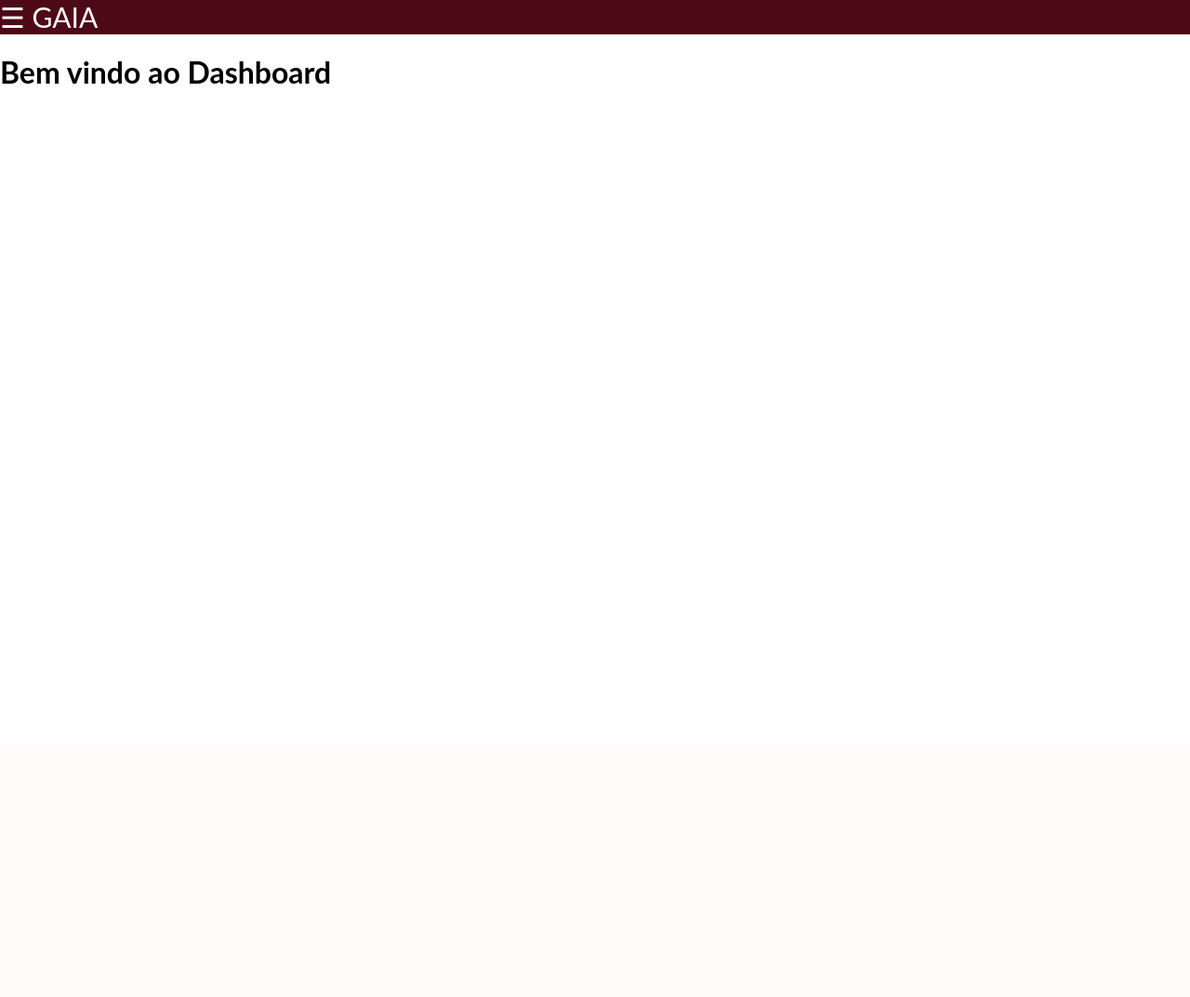
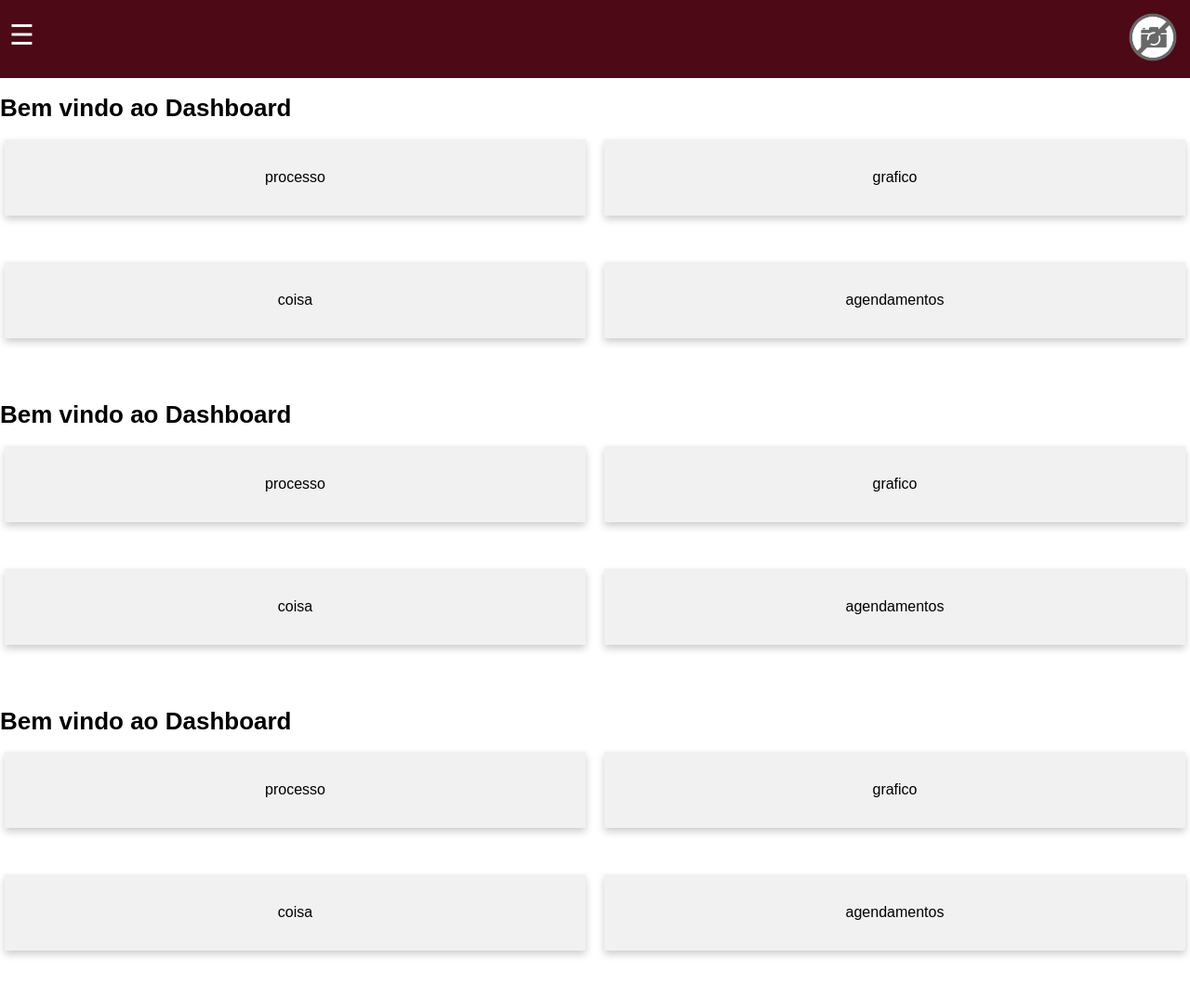
Before and after one commit to LuanaPovroznik/Gaia, a PHP site: page /dashboard.php in a window 1280 px wide. Shown: the whole page at 93% size. Before the commit the page ends 90 px from the top, so only its background shows below. Run offline with PHP 8.4, Linux system fonts and the light colour scheme.

Commit message:
muitas coisas

```diff
--- a/components/navigation_bar.php
+++ b/components/navigation_bar.php
@@ -1,27 +1,57 @@
 <?php
-    if ( $_SERVER['REQUEST_METHOD']=='GET' && realpath(__FILE__) == realpath( $_SERVER['SCRIPT_FILENAME'] ) ) {
-        header( 'HTTP/1.0 403 Forbidden', TRUE, 403 );
-        die( header( 'location: index.php' ) );
-    }
+
 ?>
 
 <!DOCTYPE html>
 <html>
     <head>
         <meta name="viewport" content="width=device-width, initial-scale=1">
-        <link rel="stylesheet" href="../css/navigation_bar.style.css">
+        <link rel="stylesheet" href="../css/navigation_bar_style.css">
     </head>
 <body>
-    <div id="mySidenav" class="sidenav">
-    <a href="javascript:void(0)" class="closebtn" onclick="closeNav()">&times;</a>
-    <a href="#">Perfil</a>
-    <a href="#">Meus agendamentos</a>
-    <a href="#">Meus processos</a>
-    <a href="#">Meus agendamentos</a>
-    </div>
-    <div class="topnav">
-        <span style="font-size:30px; color: snow; cursor:pointer" onclick="openNav()">&#9776; GAIA</span>
-    </div>
+    <?php
+            echo '<div id="mySidenav" class="sidenav">';
+            echo '<a href="javascript:void(0)" class="closebtn" onclick="closeNav()">&times;</a>';
+            echo '<a href="#">Meus agendamentos</a>';
+            echo '<a href="#">Meus processos</a>';
+            echo '<a href="#">Meus agendamentos</a>';
+            echo '<a href="cadastro_vara.php">Nova vara judiciária</a>';
+            echo '</div>';
+            echo '<div class="topnav">';
+                echo '<span class="test" style="font-size:30px; color: snow; cursor:pointer; float: left; margin-left: 10px" onclick="openNav()">&#9776;</span>';
+                echo '<div class="dropdown">';
+                    echo '<button class="dropbtn">';
+                        echo '<img class="userAvatar" src="../img/no-image.png" id="myImg">';
+                    echo '</button>';
+                    echo '<div class="dropdown-content">';
+                    echo '<a href="#">Meu perfil</a>';
+                    echo '<a href="logout.php">Sair</a>';
+                    echo '</div>';
+                echo '</div>';
+            echo '</div>';
+
+
+
+           /* echo '<div id="mySidenav" class="sidenav">';
+            echo '<a href="javascript:void(0)" class="closebtn" onclick="closeNav()">&times;</a>';
+            echo '<a href="#">Nova vara judiciária</a>';
+            echo '</div>';
+            echo '<div class="topnav">';
+                echo '<span class="test" style="font-size:30px; color: snow; cursor:pointer;" onclick="openNav()">&#9776; GAIA</span>';
+                echo '<div class="dropdown">';
+                    echo '<button class="dropbtn">';
+                        echo '<img class="userAvatar" src="../img/no-image.png" id="myImg">';
+                    echo '</button>';
+                    echo '<div class="dropdown-content">';
+                    echo '<a href="#">Meu perfil</a>';
+                    echo '<a href="logout.php">Sair</a>';
+                    echo '</div>';
+                echo '</div>';
+            echo '</div>';*/
+
+
+    ?>
+
 <script>
     function openNav() {
     document.getElementById("mySidenav").style.width = "250px";
--- /dev/null
+++ b/css/dashboard_style.css
@@ -0,0 +1,42 @@
+* {
+    box-sizing: border-box;
+  }
+
+  body {
+    font-family: Arial, Helvetica, sans-serif;
+  }
+
+  /* Float four columns side by side */
+  .column {
+    float: left;
+    width: 50%;
+    padding: 0 10px;
+    margin-bottom: 50px;
+  }
+
+  /* Remove extra left and right margins, due to padding in columns */
+  .row {margin: 0 -5px;}
+
+  /* Clear floats after the columns */
+  .row:after {
+    content: "";
+    display: table;
+    clear: both;
+  }
+
+  /* Style the counter cards */
+  .card {
+    box-shadow: 0 4px 8px 0 rgba(0, 0, 0, 0.2); /* this adds the "card" effect */
+    padding: 16px;
+    text-align: center;
+    background-color: #f1f1f1;
+  }
+
+  /* Responsive columns - one column layout (vertical) on small screens */
+  @media screen and (max-width: 600px) {
+    .column {
+      width: 100%;
+      display: block;
+      margin-bottom: 20px;
+    }
+  }
--- a/css/navigation_bar.style.css
+++ /dev/null
@@ -1,69 +0,0 @@
-body {
-    font-family: "Lato", sans-serif;
-    margin: 0 auto;
-
-}
-
-  .sidenav {
-    height: 100%;
-    width: 0;
-    position: fixed;
-    z-index: 1;
-    top: 0;
-    left: 0;
-    background-color: #4D0916;
-    overflow-x: hidden;
-    transition: 0.5s;
-    padding-top: 60px;
-  }
-
-  .sidenav a {
-    padding: 8px 8px 8px 32px;
-    text-decoration: none;
-    font-size: 20px;
-    color: snow;
-    display: block;
-    transition: 0.3s;
-  }
-
-  .sidenav a:hover {
-    color: #f1f1f1;
-  }
-
-  .sidenav .closebtn {
-    position: absolute;
-    top: 0;
-    right: 25px;
-    font-size: 36px;
-    margin-left: 50px;
-  }
-
-  @media screen and (max-height: 450px) {
-    .sidenav {padding-top: 15px;}
-    .sidenav a {font-size: 18px;}
-  }
-
-  .topnav {
-    overflow: hidden;
-    background-color: #4D0916;
-    margin-top: 0px;
-  }
-
-  .topnav a {
-    float: left;
-    color: #f2f2f2;
-    text-align: center;
-    padding: 14px 16px;
-    text-decoration: none;
-    font-size: 17px;
-  }
-
-  .topnav a:hover {
-    background-color: #ddd;
-    color: #992238;
-  }
-
-  .topnav a.active {
-    background-color: #04AA6D;
-    color: white;
-  }
--- /dev/null
+++ b/css/navigation_bar_style.css
@@ -0,0 +1,145 @@
+body {
+    font-family: "Lato", sans-serif;
+    margin: 0 auto;
+
+}
+
+.sidenav {
+    height: 100%;
+    width: 0;
+    position: fixed;
+    z-index: 1;
+    top: 0;
+    left: 0;
+    background-color: #4D0916;
+    overflow-x: hidden;
+    padding-top: 60px;
+    text-align: left;
+}
+
+.sidenav a {
+    padding: 8px 8px 8px 32px;
+    text-decoration: none;
+    font-size: 20px;
+    color: snow;
+    display: block;
+    transition: 0.3s;
+}
+
+.sidenav a:hover {
+    color: #966e75;
+}
+
+.sidenav .closebtn {
+    position: absolute;
+    top: 0;
+    right: 25px;
+    font-size: 36px;
+    margin-left: 50px;
+}
+
+@media screen and (max-height: 450px) {
+    .sidenav {padding-top: 15px;}
+    .sidenav a {font-size: 18px;}
+}
+
+.topnav {
+  overflow: hidden;
+  background-color: #4D0916;
+}
+
+.topnav a {
+    float: left;
+    color: #f2f2f2;
+    justify-content: space-between;
+    text-align: center;
+    padding: 14px 16px;
+    text-decoration: none;
+    font-size: 17px;
+}
+
+.topnav a:hover {
+    background-color: #ddd;
+    color: #992238;
+}
+
+.topnav a.active {
+    background-color: #04AA6D;
+    color: white;
+}
+
+.topnav span{
+  margin-top: 20px;
+}
+
+.userAvatar{
+    align-self: center;
+    justify-self: center;
+    margin-top: 10px;
+    height: 150px;
+    border-radius: 50%;
+    max-height: 60px;
+    max-width: 60px;
+}
+
+.test{
+  margin-top: 20px !important;
+}
+.dropdown {
+  float: right;
+  overflow: hidden;
+  border-radius: 50%;
+}
+.dropdown .dropbtn {
+  border-radius: 50%;
+  font-size: 16px;
+  border: none;
+  outline: none;
+  color: white;
+  padding: 0px 0px;
+  background-color: inherit;
+  font-family: inherit; /* Important for vertical align on mobile phones */
+  margin: 0; /* Important for vertical align on mobile phones */
+  margin-right: 10px;
+  margin-bottom: 10px;
+}
+
+/* Add a red background color to navbar links on hover
+.navbar a:hover, .dropdown:hover .dropbtn {
+  background-color: red;
+}*/
+
+/* Dropdown content (hidden by default) */
+.dropdown-content {
+  display: none;
+  position: absolute;
+  background-color: #f9f9f9;
+  min-width: 10px;
+  max-width: fit-content;
+  box-shadow: 0px 8px 16px 0px rgba(0,0,0,0.2);
+  z-index: 1;
+  text-align: left
+}
+
+/* Links inside the dropdown */
+.dropdown-content a {
+  float: none;
+  color: black;
+  padding: 12px 16px;
+  text-decoration: none;
+  display: block;
+  text-align: left;
+}
+
+/* Add a grey background color to dropdown links on hover */
+.dropdown-content a:hover {
+  background-color: #ddd;
+}
+
+/* Show the dropdown menu on hover */
+.dropdown:hover .dropdown-content {
+  display: block;
+}
+span{
+  margin-top: 20px !important;
+}
--- a/src/dashboard.php
+++ b/src/dashboard.php
@@ -2,9 +2,6 @@
     <?php
         include 'config.php';
         include '../components/navigation_bar.php';
-
-        @$userLogin = $_SESSION['login'];
-        @$userId = $_SESSION['id'];
     ?>
 <html lang="pt-BR">
 <head>
@@ -12,10 +9,89 @@
     <meta name="viewport"
           content="width=device-width, user-scalable=no, initial-scale=1.0, maximum-scale=1.0, minimum-scale=1.0">
     <meta http-equiv="X-UA-Compatible" content="ie=edge">
-    <link href="css/register_style.css" rel="stylesheet">
+    <link href="../css/dashboard_style.css" rel="stylesheet">
     <title>Dashboard</title>
 </head>
 <body>
-   <h1>Bem vindo ao Dashboard</h1>
+    <?php
+    echo '<h1 style="font-size: 26px">Bem vindo ao Dashboard</h1>';
+
+        echo '<div class="row">';
+        echo '<div class="column">';
+            echo '<div class="card">';
+                echo '<p>processo</p>';
+            echo '</div>';
+            echo '</div>';
+            echo '<div class="column">';
+                echo '<div class="card">';
+                    echo '<p>grafico</p>';
+                echo '</div>';
+            echo '</div>';
+            echo '<div class="column">';
+            echo '<div class="card">';
+                echo '<p>coisa</p>';
+                    echo '</div>';
+                echo '</div>';
+            echo '<div class="column">';
+                echo '<div class="card">';
+                    echo '<p>agendamentos</p>';
+                echo '</div>';
+            echo '</div>';
+        echo '</div>';
+    ?>
+
+<?php
+    echo '<h1 style="font-size: 26px">Bem vindo ao Dashboard</h1>';
+
+        echo '<div class="row">';
+        echo '<div class="column">';
+            echo '<div class="card">';
+                echo '<p>processo</p>';
+            echo '</div>';
+            echo '</div>';
+            echo '<div class="column">';
+                echo '<div class="card">';
+                    echo '<p>grafico</p>';
+                echo '</div>';
+            echo '</div>';
+            echo '<div class="column">';
+            echo '<div class="card">';
+                echo '<p>coisa</p>';
+                    echo '</div>';
+                echo '</div>';
+            echo '<div class="column">';
+                echo '<div class="card">';
+                    echo '<p>agendamentos</p>';
+                echo '</div>';
+            echo '</div>';
+        echo '</div>';
+    ?>
+
+<?php
+    echo '<h1 style="font-size: 26px">Bem vindo ao Dashboard</h1>';
+
+        echo '<div class="row">';
+        echo '<div class="column">';
+            echo '<div class="card">';
+                echo '<p>processo</p>';
+            echo '</div>';
+            echo '</div>';
+            echo '<div class="column">';
+                echo '<div class="card">';
+                    echo '<p>grafico</p>';
+                echo '</div>';
+            echo '</div>';
+            echo '<div class="column">';
+            echo '<div class="card">';
+                echo '<p>coisa</p>';
+                    echo '</div>';
+                echo '</div>';
+            echo '<div class="column">';
+                echo '<div class="card">';
+                    echo '<p>agendamentos</p>';
+                echo '</div>';
+            echo '</div>';
+        echo '</div>';
+    ?>
 </body>
 </html>
--- a/src/verification.php
+++ b/src/verification.php
@@ -1,7 +1,7 @@
 <?php
     session_start();
-    if(!isset($_SESSION["id"]) || !isset($_SESSION["login"])) {
-        header("Location: index.php");
+    if(!isset($_SESSION["id"]) || !isset($_SESSION["usuario"])) {
+        header("Location: index2.php");
         exit;
     }
 ?>
```
Also changed, not shown: components/logged_out_navbar.php (deleted, +0 -15 lines), src/cadastro_vara.php (added, +66 -0 lines), src/logout.php (added, +7 -0 lines), img/no-image.png (added).
